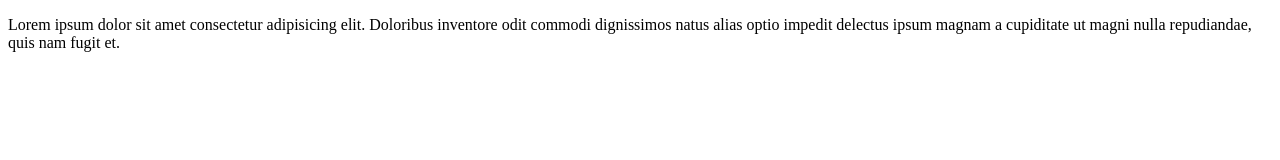
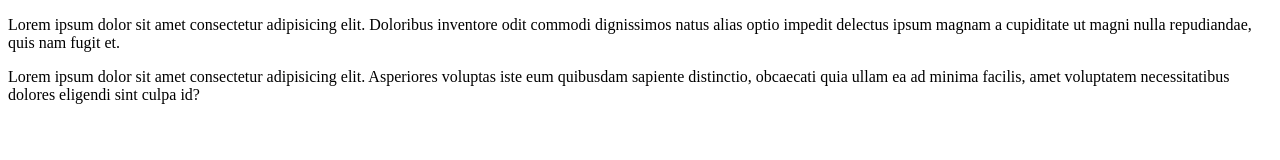
Before and after one commit to rjproa/proyectoDemoCursoPrework, a plain HTML site: page index.html in a window 1280 px wide. Drawn offline with Linux system fonts and the light colour scheme.

Commit message:
Cambios agregamos otro lorem

```diff
--- a/index.html
+++ b/index.html
@@ -11,6 +11,9 @@
 <body>
   <p>Lorem ipsum dolor sit amet consectetur adipisicing elit. Doloribus inventore odit commodi dignissimos natus alias
     optio impedit delectus ipsum magnam a cupiditate ut magni nulla repudiandae, quis nam fugit et.</p>
+  <p>Lorem ipsum dolor sit amet consectetur adipisicing elit. Asperiores voluptas iste eum quibusdam sapiente
+    distinctio, obcaecati quia ullam ea ad minima facilis, amet voluptatem necessitatibus dolores eligendi sint culpa
+    id?</p>
 </body>
 
 </html>
```
